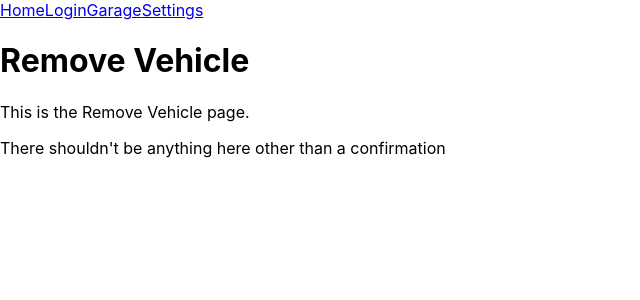
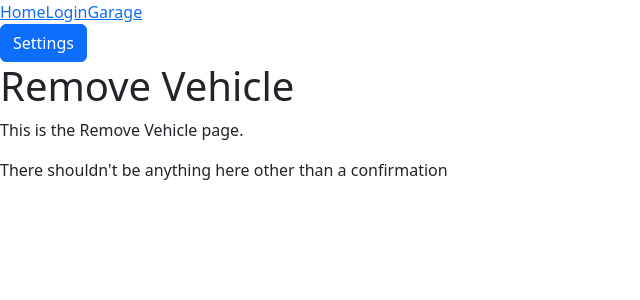
Before and after one commit to dheffer/DrivelineApp, a React (Create React App) app in the folder frontend/: page /garage/remove in a window 1280 px wide. Shown: the top 300 px of the page, without its empty margins (0-640 px from the left). Built offline with nearby package versions, Linux system fonts and the light colour scheme.

Commit message:
Setting Offcanvas created and functional

```diff
--- a/frontend/src/index.js
+++ b/frontend/src/index.js
@@ -3,6 +3,7 @@ import ReactDOM from 'react-dom/client';
 import './index.css';
 import App from './pages/App';
 import reportWebVitals from './reportWebVitals';
+import 'bootstrap/dist/css/bootstrap.min.css';
 
 const root = ReactDOM.createRoot(document.getElementById('root'));
 root.render(
--- a/frontend/src/pages/App.js
+++ b/frontend/src/pages/App.js
@@ -28,7 +28,7 @@ function App() {
         <Route path="/garage/vehicle-history/upload" element={<UploadVehicleHistory />} />
         <Route path="/garage/vehicle-history/manual" element={<ManualVehicleHistory />} />
 
-        <Route path="/settings" element={<Settings />}/>
+        <Route path="/." element={<Settings />}/>
       </Routes>
     </div>
     </BrowserRouter>
--- a/frontend/src/pages/Garage.js
+++ b/frontend/src/pages/Garage.js
@@ -2,6 +2,7 @@ import {BrowserRouter, Routes, Route, Link, useNavigate} from "react-router-dom"
 import GarageNavbar from "./GarageNavbar";
 import AddRemoveNavbar from "./AddRemoveNavbar";
 import VehicleInfo from "./VehicleInfo";
+import Settings from "./Settings";
 
 function Garage() {
     // TODO: REPLACE WITH REAL VALUES, THESE ARE USED AS TEST VALUES
--- a/frontend/src/pages/NavBar.js
+++ b/frontend/src/pages/NavBar.js
@@ -1,4 +1,5 @@
 import {Link} from "react-router-dom";
+import Settings from "./Settings";
 
 function NavBar() {
     return (
@@ -6,7 +7,7 @@ function NavBar() {
             <Link to="/">Home</Link>
             <Link to="/login">Login</Link>
             <Link to="/garage">Garage</Link>
-            <Link to="/settings">Settings</Link>
+            <Settings />
         </div>
     );
 }
--- a/frontend/src/pages/Settings.js
+++ b/frontend/src/pages/Settings.js
@@ -1,17 +1,14 @@
 import { useState } from 'react';
-import ReactDOM from 'react-dom';
-import Offcanvas from "react-bootstrap/Offcanvas";
-import Button from "react-bootstrap/Button";
+import Button from 'react-bootstrap/Button';
+import Offcanvas from 'react-bootstrap/Offcanvas';
 
 export const Settings = () => {
     const [darkMode, setDarkMode] = useState(false);
     const [notifications, setNotifications] = useState(false);
     const [unitOfMeasurement, setUnitOfMeasurement] = useState('metric');
 
-    const [visibility, setVisibility] = useState(false);
-    const handleVisibilityChange = () => {
-        setVisibility(!visibility);
-    }
+    const [show, setShow] = useState(false);
+    const handleShow = () => setShow(!show);
 
     const handleSubmit = (e) => {
         e.preventDefault();
@@ -19,14 +16,14 @@ export const Settings = () => {
 
     return (
         <div>
-            <Button variant="primary" onClick={handleVisibilityChange} placement="right">Settings</Button>
-            <Offcanvas show={visibility}>
+            <Button variant="primary" onClick={handleShow}>Settings</Button>
+            <Offcanvas show={show} onHide={handleShow} placement="end">
                 <Offcanvas.Header closeButton>
-                    <Offcanvas.Title></Offcanvas.Title>
+                    <Offcanvas.Title>Settings</Offcanvas.Title>
                 </Offcanvas.Header>
                 <Offcanvas.Body>
                     <div>
-                        <label>Dark Mode</label>
+                        <label >Dark Mode</label>
                         <input type="checkbox" checked={darkMode} onChange={(e) => setDarkMode(e.target.checked)}/>
                     </div>
                     <div>
```
